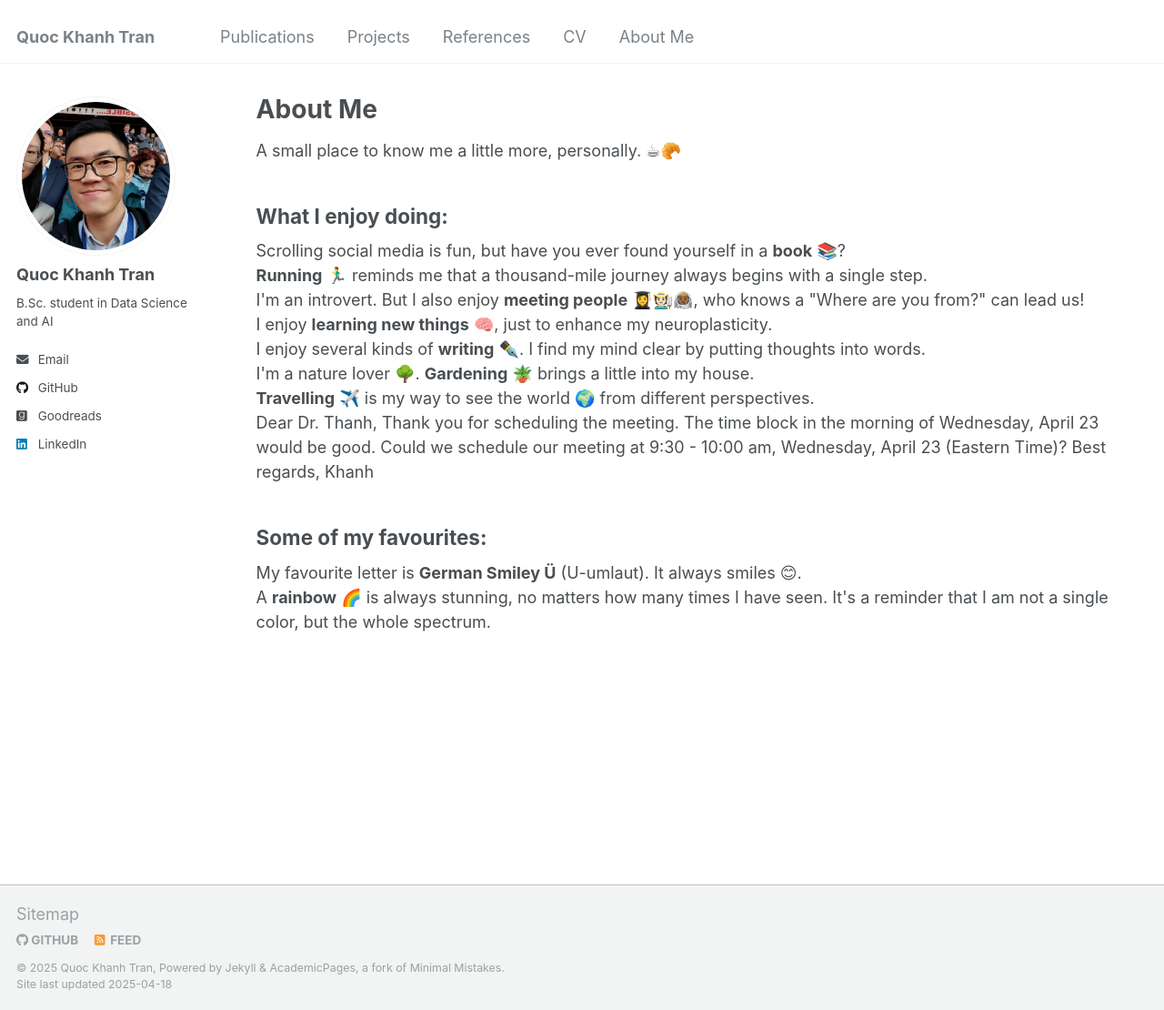
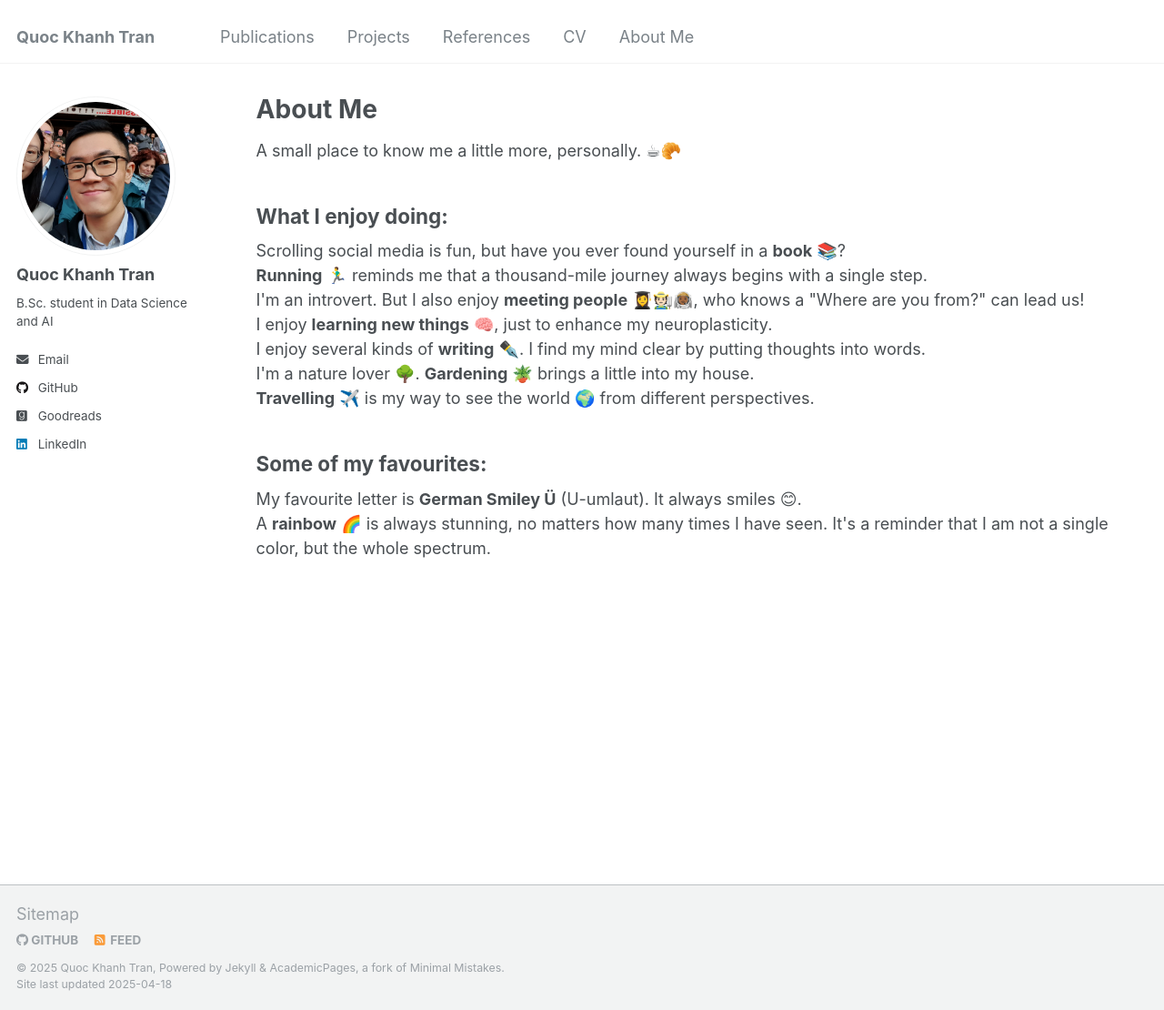
Before and after one commit to khanhtrq/khanhtrq.github.io, a Jekyll site: the page built from _pages/about_me.html, in a window 1280 px wide and 1110 px high. Shown: the whole window at 91% size. Built offline with Jekyll 4.4.1, drawn with Linux system fonts in a browser that asks for light colours.

Commit message:
about me

```diff
--- a/_pages/about_me.html
+++ b/_pages/about_me.html
@@ -19,10 +19,7 @@ author_profile: true
 
     I'm a nature lover 🌳. <b>Gardening</b> 🪴 brings a little into my house.<br>
 
-    <b>Travelling</b> ✈️ is my way to see the world 🌍 from different perspectives.<br>Dear Dr. Thanh,
-    Thank you for scheduling the meeting. The time block in the morning of Wednesday, April 23 would be good. Could we schedule our meeting at 9:30 - 10:00 am, Wednesday, April 23 (Eastern Time)?
-    Best regards,
-    Khanh
+    <b>Travelling</b> ✈️ is my way to see the world 🌍 from different perspectives.<br>
 
 <h2>Some of my favourites:</h2>
     My favourite letter is <b>German Smiley Ü</b> (U-umlaut). It always smiles 😊. <br>
```
